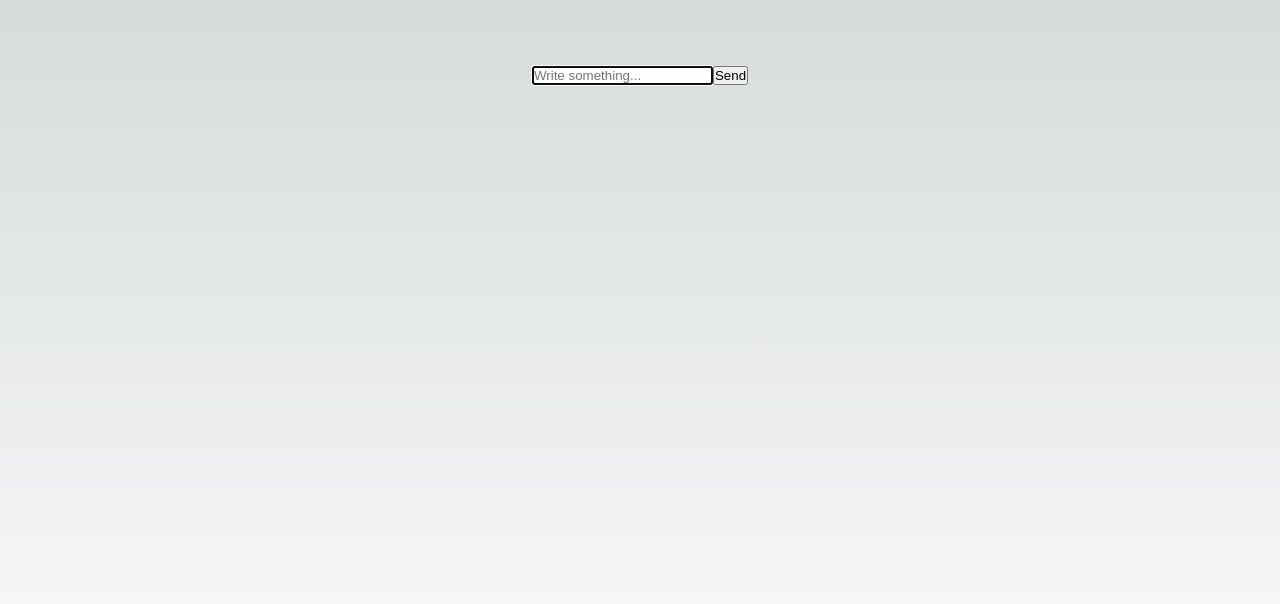
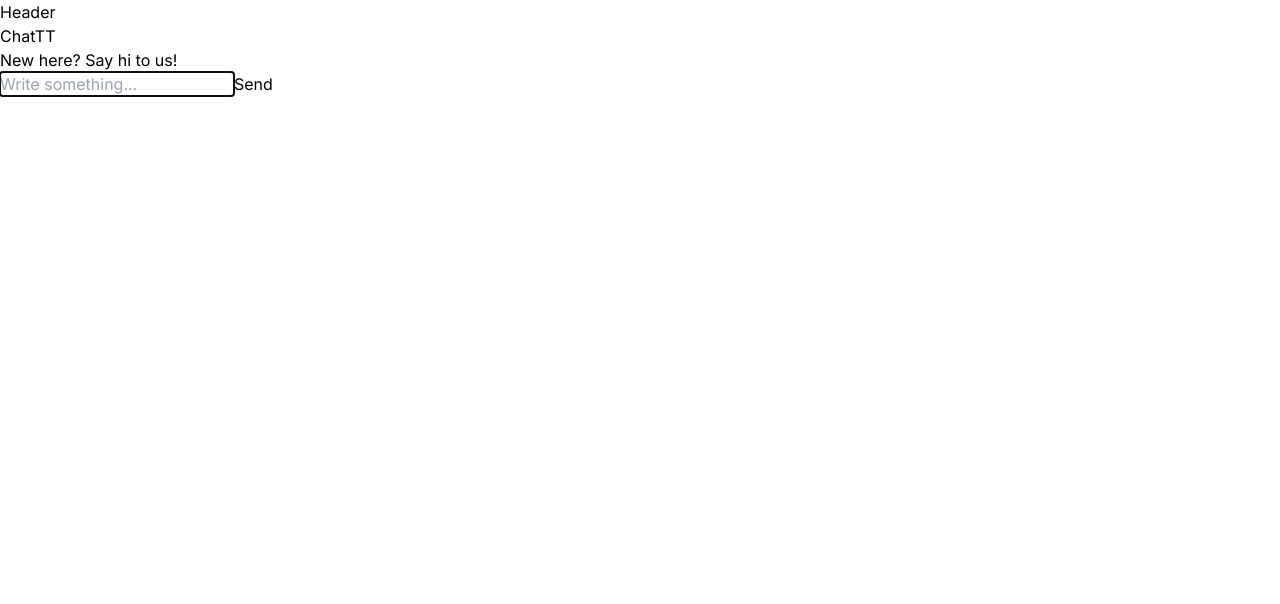
Before and after one commit to JoaoDobrowolski/chatbot, a Next.js app: page / in a window 1280 px wide. Shown: the top 604 px of the page. Built offline with nearby package versions, Linux system fonts and the light colour scheme.

Commit message:
feat: started Login component / need to fix tailwind config

```diff
--- a/package.json
+++ b/package.json
@@ -16,7 +16,10 @@
     "react-dom": "18.2.0"
   },
   "devDependencies": {
+    "autoprefixer": "^10.4.14",
     "eslint": "^8.44.0",
-    "eslint-plugin-react": "^7.32.2"
+    "eslint-plugin-react": "^7.32.2",
+    "postcss": "^8.4.26",
+    "tailwindcss": "^3.3.3"
   }
 }
--- a/src/app/globals.css
+++ b/src/app/globals.css
@@ -1,4 +1,4 @@
-:root {
+/* :root {
   --max-width: 1100px;
   --border-radius: 12px;
   --font-mono: ui-monospace, Menlo, Monaco, 'Cascadia Mono', 'Segoe UI Mono',
@@ -104,4 +104,8 @@ a {
   html {
     color-scheme: dark;
   }
-}
+} */
+
+@tailwind base;
+@tailwind components;
+@tailwind utilities;
--- a/src/app/helpers/interpreter.js
+++ b/src/app/helpers/interpreter.js
@@ -2,7 +2,7 @@ export default function interpreter(term) {
   if (term) {
     const termLC = term.toLowerCase();
     if (termLC.startsWith('hello') || termLC.startsWith('hi')) {
-      return 'Hi!';
+      return 'Hello! To continue this conversation, please Sign In';
     }
     if (termLC.match('help')) {
       return 'Of course! I\'m here to help! If you want to know more about loans, type "loan"';
--- a/src/app/page.js
+++ b/src/app/page.js
@@ -1,11 +1,13 @@
 import React from 'react';
 import styles from './page.module.css';
 import ChatContainer from '@/components/ChatContainer';
+import Header from '@/components/Header';
 
 export default function Home() {
   return (
-    <div className={styles.main}>
-      <ChatContainer />
+    <div>
+      <Header />
+      <ChatContainer className={styles.main} />
     </div>
   );
 }
--- a/src/components/ChatContainer.js
+++ b/src/components/ChatContainer.js
@@ -1,6 +1,7 @@
 'use client'; // turn the server component into a client component
 import interpreter from '@/app/helpers/interpreter';
 import React, { useEffect, useState } from 'react';
+import Login from './Login';
 
 export default function ChatContainer() {
   const [inputValue, setInputValue] = useState('');
@@ -10,6 +11,8 @@ export default function ChatContainer() {
   const [showOpt, setShowOpt] = useState(false);
   const [showLink, setShowLink] = useState(false);
   const [wichLink, setWichLink] = useState(false);
+  const [geStarted, setGetStarted] = useState(true);
+  const [showLogin, setShowLogin] = useState(false);
   // const [isLoading, setIsLoading] = useState(false);
 
   useEffect(() => {
@@ -26,6 +29,9 @@ export default function ChatContainer() {
       setShowLink(false);
       if (message.startsWith('Please')) {
         setShowOpt(true);
+      }
+      if (message.startsWith('Hello')) {
+        setShowLogin(true);
       }
     }
 
@@ -46,6 +52,7 @@ export default function ChatContainer() {
       ...prevChatLog,
       { type: 'user', message: inputValue }
     ]);
+    setGetStarted(false);
     setLastInput(inputValue);
     setInputValue('');
     setSubmit(!submit);
@@ -64,7 +71,13 @@ export default function ChatContainer() {
   };
 
   return (
-    <div>
+    <div className="container mx-auto max-w-[700px]">
+      <h1 className="bg-gradient-to-r from-blue-500 to-purple-500 text-transparent bg-clip-text text-center py-3 font-bold text-6x1">ChatTT</h1>
+      {geStarted && (
+        <div>
+          <p>New here? Say hi to us!</p>
+        </div>
+      )}
       {
         chatLog.map((msg, i) => (
           <div key={i}>
@@ -82,6 +95,11 @@ export default function ChatContainer() {
       {showLink && (
         <a href={wichLink} target="_blank" rel="noreferrer">Reference</a>
       )}
+      {showLogin && (
+        <div>
+          <Login />
+        </div>
+      )}
       <form onSubmit={handleSubmit}>
         <input
           id="input"
@@ -91,7 +109,7 @@ export default function ChatContainer() {
           autoFocus="true"
           value={inputValue}
           onChange={(e) => setInputValue(e.target.value)}
-          disabled={false}
+          disabled={showLogin}
         />
         <button type="submit" >
           Send
--- /dev/null
+++ b/src/components/Header.js
@@ -0,0 +1,7 @@
+import React from 'react';
+
+export default function Header() {
+  return (
+    <p>Header</p>
+  );
+}
--- a/src/components/Login.js
+++ b/src/components/Login.js
@@ -1,9 +1,50 @@
-import React from 'react';
+import React, { useState } from 'react';
 
 export default function Login() {
+  const [formData, setFormData] = useState({
+    email: '',
+    password: '',
+  });
+  const [error, setError] = useState('');
+
+  const handleFormEdit = (event, name) => {
+    setFormData({
+      ...formData,
+      [name]: event.target.value
+    });
+  };
+
+  const handleForm = async (event) => {
+    try {
+      event.preventDefault();
+      // send prop -> chat container 'showLogin' to false
+    } catch (err) {
+      setError(err.message);
+    }
+  };
+
   return (
     <div>
-      login
+      <form onSubmit={handleForm}>
+        <input
+          type="email"
+          placeholder="email"
+          value={formData.email}
+          required
+          onChange={(event) => { handleFormEdit(event, 'email'); }}
+        />
+        <input
+          type="password"
+          placeholder="password"
+          value={formData.password}
+          required
+          onChange={(event) => { handleFormEdit(event, 'password'); }}
+        />
+        <button>Sign In</button>
+        {error && (
+          <p>{error}</p>
+        )}
+      </form>
     </div>
   );
 }
--- /dev/null
+++ b/tailwind.config.js
@@ -0,0 +1,8 @@
+/** @type {import('tailwindcss').Config} */
+module.exports = {
+  content: ['./src/**/*.html,js'],
+  theme: {
+    extend: {},
+  },
+  plugins: [],
+};
```
Also changed, not shown: 1 other file (tests, documents, lock files or other folders).
